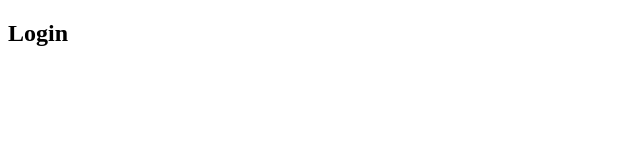
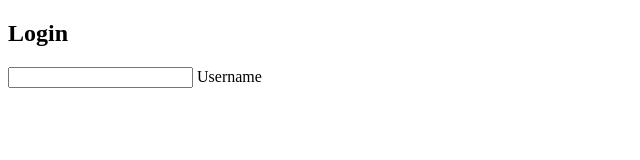
Before and after one commit to fernandogbz/simple-login-form, a plain HTML site: page index.html in a window 1280 px wide. Shown: the whole page, without its empty margins (0-640 px from the left). Drawn offline with Linux system fonts and the light colour scheme.

Commit message:
HTML - div.username

```diff
--- a/index.html
+++ b/index.html
@@ -9,7 +9,12 @@
 	<body>
 		<div class="login-box">
 			<h2>Login</h2>
-			<form></form>
+			<form>
+				<div class="user-box">
+					<input type="text" />
+					<label>Username</label>
+				</div>
+			</form>
 		</div>
 	</body>
 </html>
```
